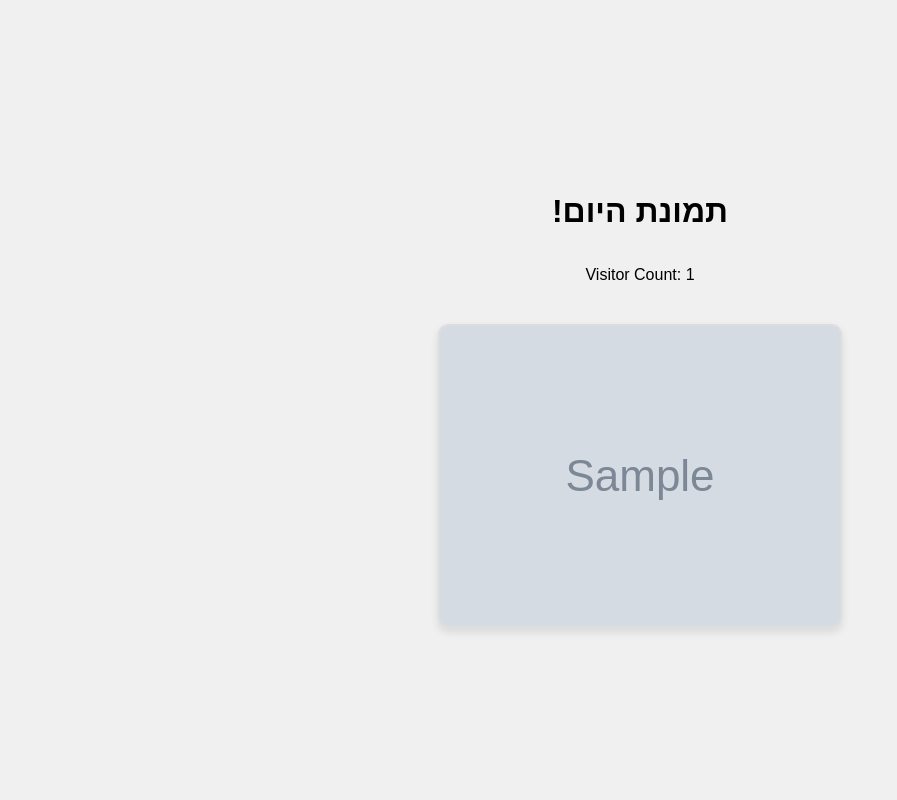
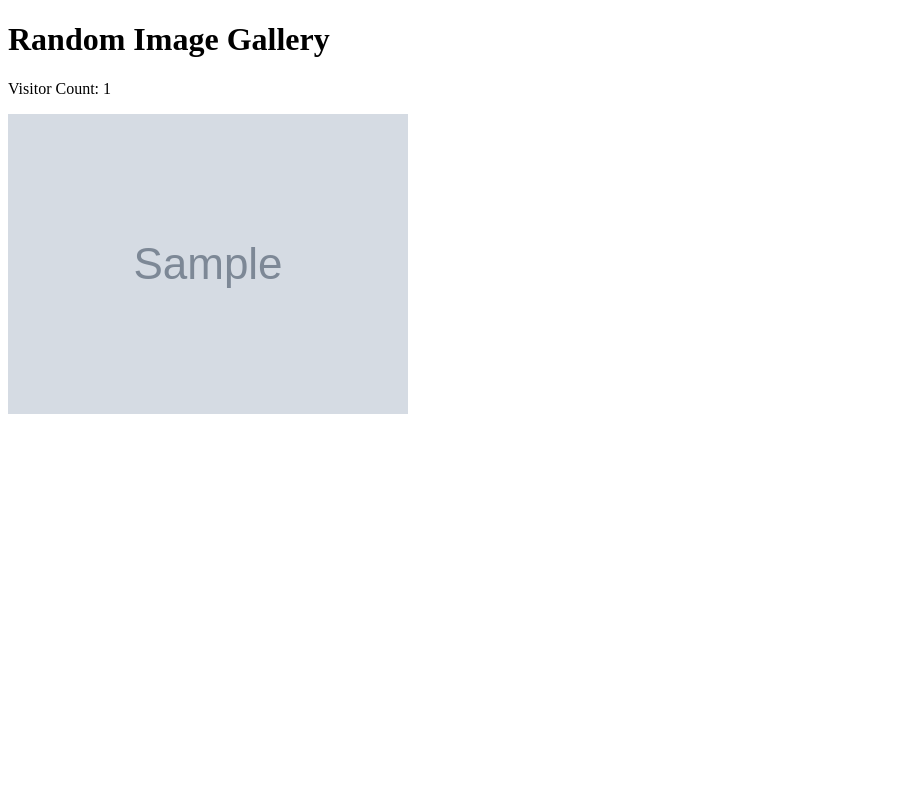
Before and after one commit to moshelederman/DevOPS--1114-git, a Flask app: template docker-gif-new/templates/index.html in a window 1280 px wide. Shown: the whole page, without its empty margins (0-897 px from the left). Run offline with Flask 3, Linux system fonts and the light colour scheme; the template is opened without the code that fills it: most values are stand-ins (such as "Sample title", 1, 10 or a date in 2020); grey boxes marked "Sample" are stand-in pictures.

Commit message:
Revert "new deisgin"
This reverts commit 832f0801274402a5e4e4a968a6fe12da01632a62.

```diff
--- a/docker-gif-new/templates/index.html
+++ b/docker-gif-new/templates/index.html
@@ -4,37 +4,12 @@
     <meta charset="UTF-8">
     <meta name="viewport" content="width=device-width, initial-scale=1.0">
     <title>Random Image Gallery</title>
-    <style>
-        body {
-            display: flex;
-            flex-direction: column;
-            justify-content: center;
-            align-items: center;
-            height: 100vh;
-            margin: 0;
-            font-family: Arial, sans-serif;
-            background-color: #f0f0f0;
-        }
-        h1 {
-            margin-bottom: 20px;
-        }
-        p {
-            margin-bottom: 40px;
-        }
-        img {
-            max-width: 80%;
-            height: auto;
-            border: 2px solid #ddd;
-            border-radius: 10px;
-            box-shadow: 0 4px 8px rgba(0,0,0,0.1);
-        }
-    </style>
 </head>
 <body>
-    <h1>!תמונת היום</h1>
+    <h1>Random Image Gallery</h1>
     <p>Visitor Count: {{ visit_count }}</p>
     {% if image_url %}
-        <img src="{{ image_url }}" alt="Random Image">
+        <img src="{{ image_url }}" alt="Random Image" style="max-width: 500px;">
     {% else %}
         <p>No image available.</p>
     {% endif %}
```
